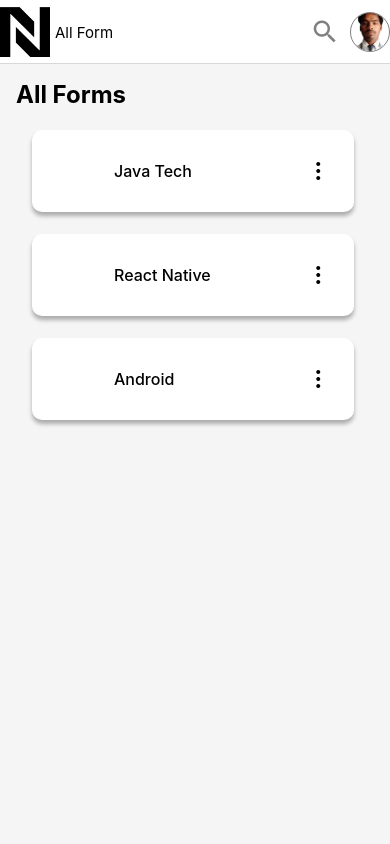
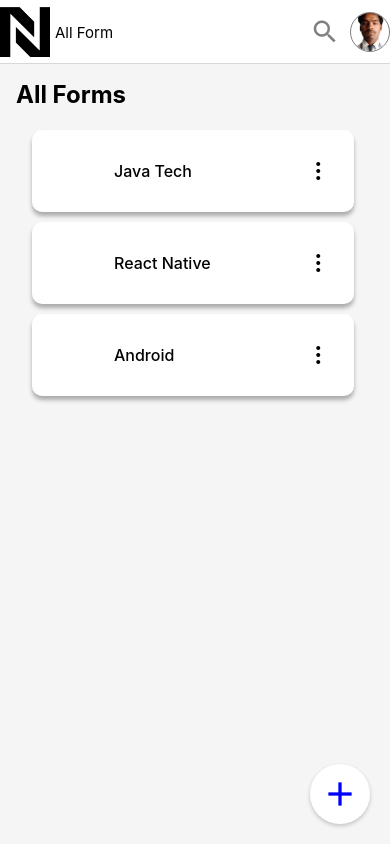
Before and after one commit to premnarayanp/NativeForm, a React Native app: screen /Home in a window 390 px wide. Built offline with nearby package versions, Linux system fonts and the light colour scheme.

Commit message:
Create form button and formCard with FlateList

```diff
--- /dev/null
+++ b/src/components/CustomModal.js
@@ -0,0 +1,70 @@
+// DropDownSheet.js
+import { TouchableOpacity, Text, View, Image, StyleSheet, Modal } from 'react-native';
+import { MaterialIcons, Feather } from '@expo/vector-icons';
+
+const CustomModal = ({ isDropDownVisible, toggleDropDown }) => {
+    return (
+        <View>
+            <Modal transparent animationType="fade" visible={isDropDownVisible}>
+                <View style={styles.dropdownOverlay}>
+                    <View style={styles.dropdownContainer}>
+                        <TouchableOpacity style={styles.closeButton} onPress={toggleDropDown}>
+                            <MaterialIcons name="close" size={24} color="black" />
+                        </TouchableOpacity>
+                        <TouchableOpacity style={styles.dropdownItem}>
+                            <Feather name="edit" size={18} color="black" />
+                            <Text style={styles.dropdownText}>Edit</Text>
+                        </TouchableOpacity>
+                        <TouchableOpacity style={styles.dropdownItem}>
+                            <Feather name="trash-2" size={18} color="black" />
+                            <Text style={styles.dropdownText}>Delete</Text>
+                        </TouchableOpacity>
+                        <TouchableOpacity style={styles.dropdownItem}>
+                            <Feather name="eye" size={18} color="black" />
+                            <Text style={styles.dropdownText}>View</Text>
+                        </TouchableOpacity>
+                        <TouchableOpacity style={styles.dropdownItem}>
+                            <Feather name="share-2" size={18} color="black" />
+                            <Text style={styles.dropdownText}>Share</Text>
+                        </TouchableOpacity>
+                    </View>
+                </View>
+            </Modal>
+        </View>
+    );
+};
+
+const styles = StyleSheet.create({
+    dropdownOverlay: {
+        flex: 1,
+        backgroundColor: 'rgba(0, 0, 0, 0.5)',
+        justifyContent: 'center',
+        alignItems: 'center',
+    },
+    dropdownContainer: {
+        width: '80%',
+        backgroundColor: '#fff',
+        borderRadius: 10,
+        padding: 16,
+        shadowColor: '#000',
+        shadowOpacity: 0.2,
+        shadowOffset: { width: 0, height: 2 },
+        shadowRadius: 6,
+        elevation: 5,
+    },
+    closeButton: {
+        alignSelf: 'flex-end',
+    },
+    dropdownItem: {
+        flexDirection: 'row',
+        alignItems: 'center',
+        paddingVertical: 8,
+    },
+    dropdownText: {
+        marginLeft: 8,
+        fontSize: 16,
+        color: '#000',
+    },
+});
+
+export default CustomModal;
--- a/src/components/FormCard.js
+++ b/src/components/FormCard.js
@@ -2,7 +2,7 @@
 import React, { useState } from 'react';
 import { TouchableOpacity, Text, View, Image, StyleSheet, Modal } from 'react-native';
 import { MaterialIcons, Feather } from '@expo/vector-icons';
-
+import CustomModal from "./CustomModal"
 
 const FormCard = ({ form }) => {
     const [isDropDownVisible, setDropDownVisible] = useState(false);
@@ -17,33 +17,8 @@ const FormCard = ({ form }) => {
                 <Feather name="more-vertical" size={24} color="black" style={styles.icon} />
             </TouchableOpacity>
 
-            {isDropDownVisible && (
-                <Modal transparent animationType="fade" visible={isDropDownVisible}>
-                    <View style={styles.dropdownOverlay}>
-                        <View style={styles.dropdownContainer}>
-                            <TouchableOpacity style={styles.closeButton} onPress={toggleDropDown}>
-                                <MaterialIcons name="close" size={24} color="black" />
-                            </TouchableOpacity>
-                            <TouchableOpacity style={styles.dropdownItem}>
-                                <Feather name="edit" size={18} color="black" />
-                                <Text style={styles.dropdownText}>Edit</Text>
-                            </TouchableOpacity>
-                            <TouchableOpacity style={styles.dropdownItem}>
-                                <Feather name="trash-2" size={18} color="black" />
-                                <Text style={styles.dropdownText}>Delete</Text>
-                            </TouchableOpacity>
-                            <TouchableOpacity style={styles.dropdownItem}>
-                                <Feather name="eye" size={18} color="black" />
-                                <Text style={styles.dropdownText}>View</Text>
-                            </TouchableOpacity>
-                            <TouchableOpacity style={styles.dropdownItem}>
-                                <Feather name="share-2" size={18} color="black" />
-                                <Text style={styles.dropdownText}>Share</Text>
-                            </TouchableOpacity>
-                        </View>
-                    </View>
-                </Modal>
-            )}
+            {isDropDownVisible && <CustomModal toggleDropDown={toggleDropDown} isDropDownVisible={isDropDownVisible} />
+            }
         </View>
     );
 };
@@ -79,36 +54,6 @@ const styles = StyleSheet.create({
     icon: {
         padding: 8,
     },
-    dropdownOverlay: {
-        flex: 1,
-        backgroundColor: 'rgba(0, 0, 0, 0.5)',
-        justifyContent: 'center',
-        alignItems: 'center',
-    },
-    dropdownContainer: {
-        width: '80%',
-        backgroundColor: '#fff',
-        borderRadius: 10,
-        padding: 16,
-        shadowColor: '#000',
-        shadowOpacity: 0.2,
-        shadowOffset: { width: 0, height: 2 },
-        shadowRadius: 6,
-        elevation: 5,
-    },
-    closeButton: {
-        alignSelf: 'flex-end',
-    },
-    dropdownItem: {
-        flexDirection: 'row',
-        alignItems: 'center',
-        paddingVertical: 8,
-    },
-    dropdownText: {
-        marginLeft: 8,
-        fontSize: 16,
-        color: '#000',
-    },
 });
 
 export default FormCard;
--- a/src/screens/mainStackScreens/Home.js
+++ b/src/screens/mainStackScreens/Home.js
@@ -1,7 +1,10 @@
 // Home.js
 import React, { useState } from 'react';
-import { View, Text, StyleSheet } from 'react-native';
+import { View, Text, StyleSheet, TouchableOpacity, FlatList } from 'react-native';
 import { FormCard } from "../../components/index";
+import { useNavigation } from '@react-navigation/native';
+import { MaterialCommunityIcons } from '@expo/vector-icons';
+
 
 const formData = [
     { _id: "1", title: "Java Tech", headerImg: "https://via.placeholder.com/150" },
@@ -10,14 +13,24 @@ const formData = [
 ];
 
 const Home = () => {
+    const navigation = useNavigation();
     return (
         <View style={styles.container}>
             <Text style={styles.headerText}>All Forms</Text>
             <View style={styles.cardContainer}>
-                {formData.map((form) => (
-                    <FormCard key={form._id} form={form} />
-                ))}
+                <FlatList
+                    data={formData}
+                    keyExtractor={(item) => item._id}
+                    renderItem={({ item }) => <FormCard form={item} />}
+                    contentContainerStyle={styles.listContainer}
+                    showsVerticalScrollIndicator={false}
+                />
             </View>
+
+            <TouchableOpacity onPress={() => navigation.navigate('FormTopTabNavigator')} style={styles.createFormButton}>
+                <MaterialCommunityIcons name="plus" color={'blue'} size={40} />
+            </TouchableOpacity>
+
         </View>
     );
 };
@@ -37,28 +50,22 @@ const styles = StyleSheet.create({
         flexDirection: 'column',
         gap: 12,
     },
+    listContainer: {
+        paddingBottom: 20, // To provide spacing at the bottom
+    },
+    createFormButton: {
+        position: 'absolute',
+        right: 20, // Distance from the right edge
+        bottom: 20, // Distance from the bottom edge
+        backgroundColor: '#fff', // Background color for the button
+        padding: 10, // Padding around the icon
+        borderRadius: 50, // Makes the button circular
+        shadowColor: '#000', // Adds a shadow
+        shadowOpacity: 0.2,
+        shadowOffset: { width: 0, height: 2 },
+        shadowRadius: 4,
+        elevation: 5, // For Android shadow
+    },
 });
 
 export default Home;
-
-// import React from 'react';
-// import { View, Text, TouchableOpacity } from 'react-native';
-// import { useNavigation } from '@react-navigation/native';
-
-// const Home = () => {
-//     const navigation = useNavigation();
-
-//     return (
-//         <View className="flex-1 bg-gray-100 items-center justify-center">
-//             <Text className="text-xl text-gray-800 font-bold mb-4">Home</Text>
-//             <TouchableOpacity
-//                 className="bg-blue-500 rounded-full p-4"
-//                 onPress={() => navigation.navigate('FormTopTabNavigator')}
-//             >
-//                 <Text className="text-white text-lg font-bold">+</Text>
-//             </TouchableOpacity>
-//         </View>
-//     );
-// };
-
-// export default Home;
```
Also changed, not shown: src/components/DropDownSheet.js (deleted, +0 -51 lines), src/api/index.js (added).
